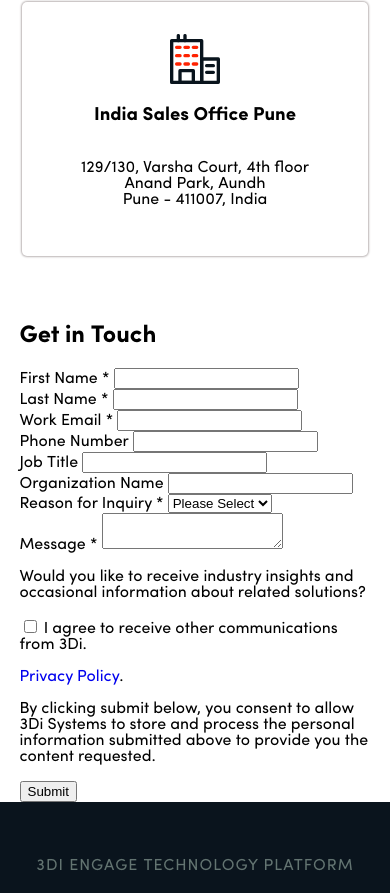
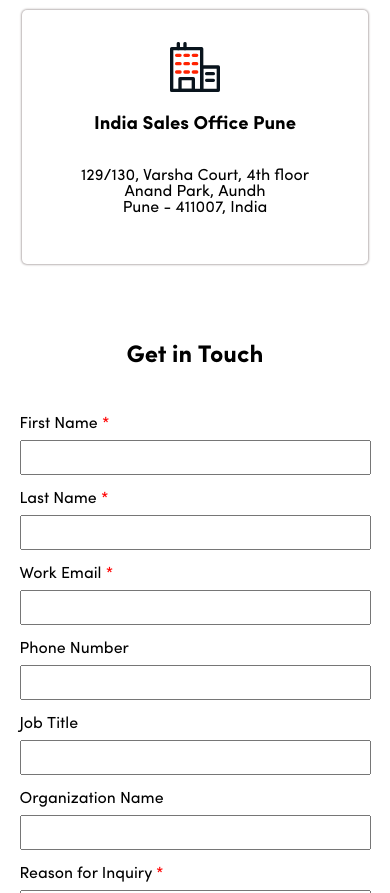
Before and after one commit to pixie-cheeks/task-assignment, a website built with Vite: page src/contact-page/contact.html in a window 390 px wide. Shown: the part 1107-2000 px from the top of the page. Built offline with nearby package versions, Linux system fonts and the light colour scheme.

Commit message:
Style everything for mobile

```diff
--- a/src/contact-page/contact.css
+++ b/src/contact-page/contact.css
@@ -32,6 +32,11 @@
   padding: 3em 0;
 }
 
+.contact-us__title {
+  margin: 0;
+  padding-bottom: 2em;
+}
+
 .contact-us__locations {
   display: flex;
   flex-direction: column;
@@ -50,3 +55,52 @@
   padding: 2em;
   text-align: center;
 }
+
+.form-container {
+  padding: 2em 0;
+}
+
+.form__title {
+  margin: 0;
+  padding-bottom: 2em;
+  text-align: center;
+}
+
+.required-star {
+  color: red;
+}
+
+.form__field {
+  display: flex;
+  flex-direction: column;
+  gap: 0.5em;
+}
+
+.form__body,
+.form__short-fields,
+.form__long-fields {
+  display: flex;
+  flex-direction: column;
+  gap: 1em;
+}
+
+.form__offer-field {
+  display: flex;
+  gap: 1em;
+}
+
+.form__link {
+  color: var(--primary-color);
+}
+
+.form__button {
+  border: 1px solid var(--primary-color);
+  border-radius: 5px;
+  background-color: white;
+  padding: 0.5rem 1rem;
+  color: var(--primary-color);
+}
+
+.form__input-box {
+  padding: 0.5rem;
+}
--- a/src/contact-page/contact.html
+++ b/src/contact-page/contact.html
@@ -133,31 +133,35 @@
                 <label for="first-name">
                   First Name <span class="required-star">*</span>
                 </label>
-                <input type="text" id="first-name">
+                <input type="text" id="first-name" class="form__input-box">
               </div>
               <div class="form__field">
                 <label for="last-name">
                   Last Name <span class="required-star">*</span>
                 </label>
-                <input type="text" id="last-name">
+                <input type="text" id="last-name" class="form__input-box">
               </div>
               <div class="form__field">
                 <label for="email">
                   Work Email <span class="required-star">*</span>
                 </label>
-                <input type="email" id="email">
+                <input type="email" id="email" class="form__input-box">
               </div>
               <div class="form__field">
                 <label for="number">Phone Number</label>
-                <input type="tel" id="number">
+                <input type="tel" id="number" class="form__input-box">
               </div>
               <div class="form__field">
                 <label for="job-title">Job Title</label>
-                <input type="text" id="job-title">
+                <input type="text" id="job-title" class="form__input-box">
               </div>
               <div class="form__field">
                 <label for="organization-name">Organization Name</label>
-                <input type="text" id="organization-name">
+                <input
+                  type="text"
+                  id="organization-name"
+                  class="form__input-box"
+                >
               </div>
             </div>
             <div class="form__long-fields">
@@ -166,7 +170,7 @@
                   Reason for Inquiry
                   <span class="required-star">*</span>
                 </label>
-                <select id="inquiry-reason">
+                <select id="inquiry-reason" class="form__input-box">
                   <option selected disabled hidden>Please Select</option>
                   <option>Option 1</option>
                   <option>Option 2</option>
@@ -177,7 +181,7 @@
                 <label for="message">
                   Message <span class="required-star">*</span>
                 </label>
-                <textarea id="message"></textarea>
+                <textarea id="message" class="form__input-box"></textarea>
               </div>
             </div>
           </div>
@@ -186,21 +190,21 @@
               Would you like to receive industry insights and occasional
               information about related solutions?
             </p>
-            <div class="form__field">
+            <div class="form__offer-field">
               <input type="checkbox" id="offer-check">
               <label for="offer-check">
                 I agree to receive other communications from 3Di.
               </label>
             </div>
             <p class="form__privacy-policy">
-              <a href="#" class="link">Privacy Policy</a>.
+              <a href="#" class="link form__link">Privacy Policy</a>.
             </p>
             <p class="form__submission-details">
               By clicking submit below, you consent to allow 3Di Systems to
               store and process the personal information submitted above to
               provide you the content requested.
             </p>
-            <button type="submit">Submit</button>
+            <button type="submit" class="button form__button">Submit</button>
           </div>
         </div>
       </form>
```
